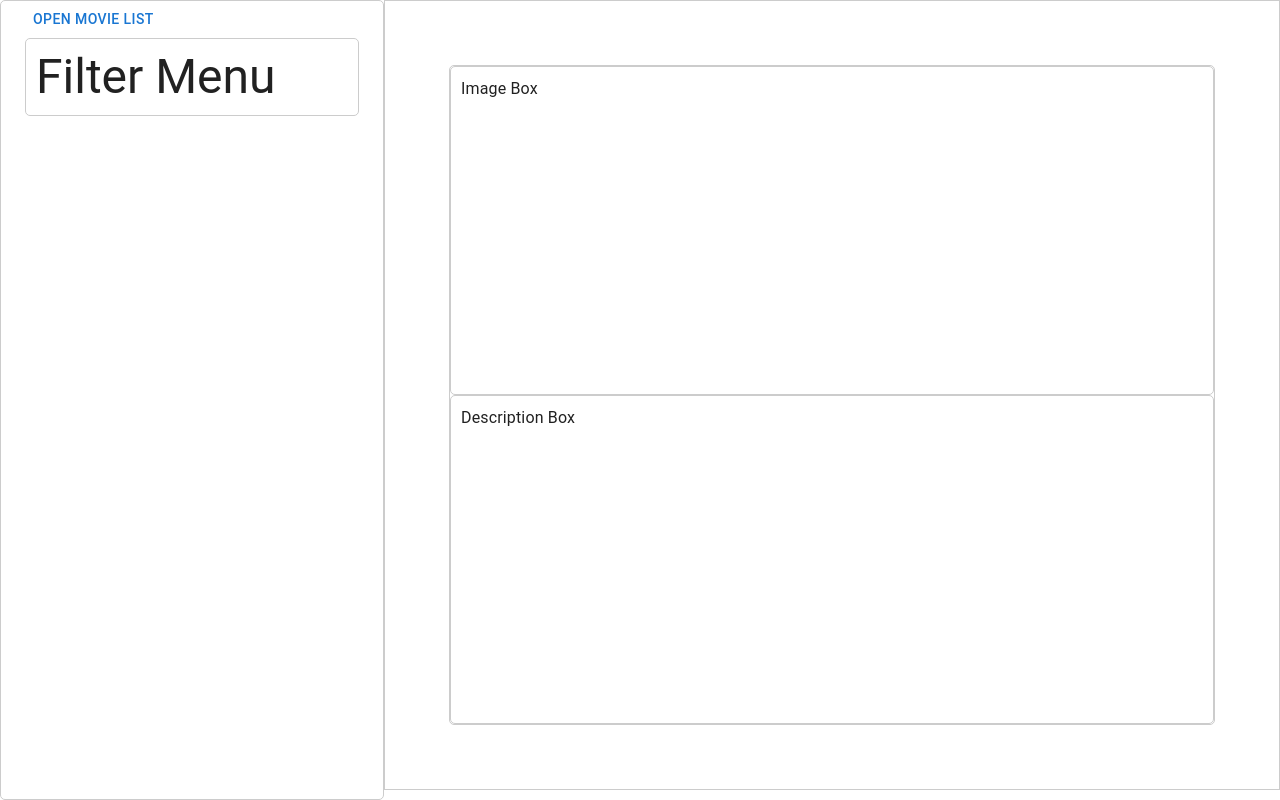
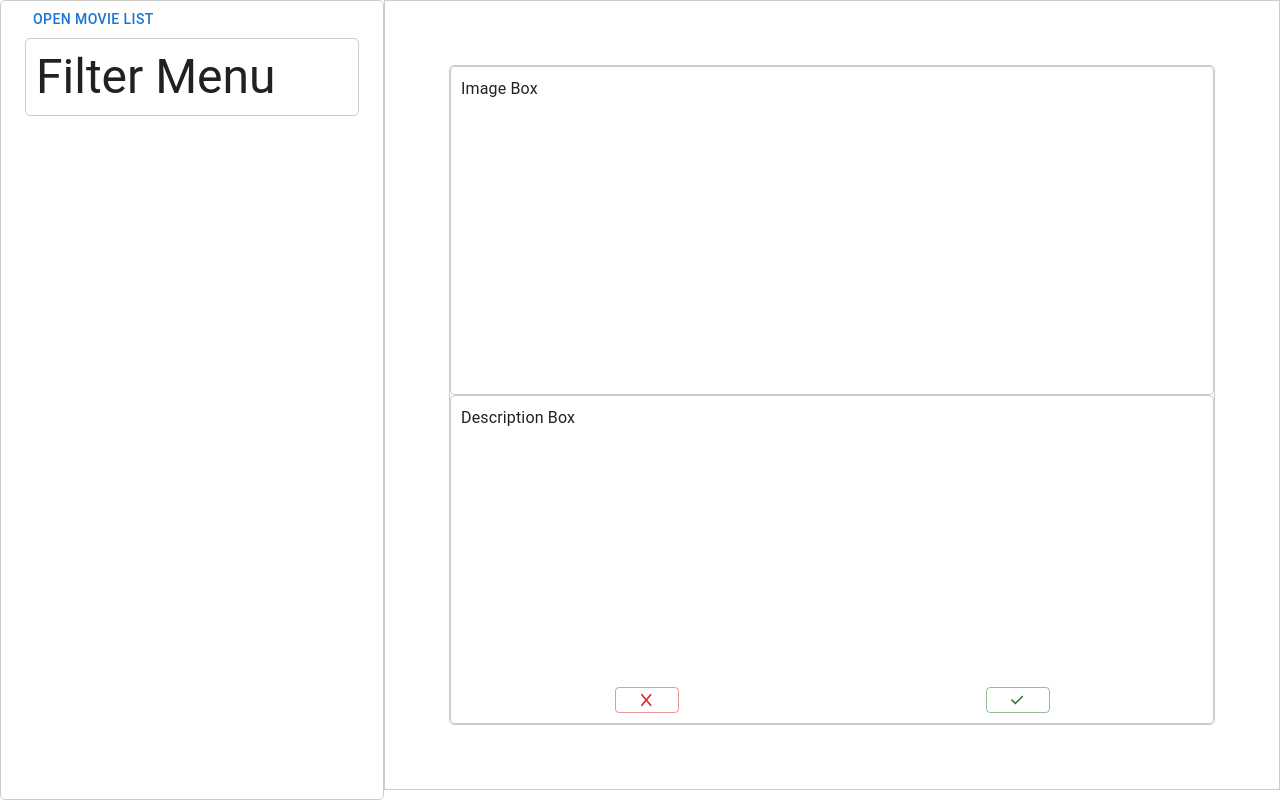
Before and after one commit to erikr19/HackViolet_2024, a React (Create React App) app in the folder kino_io/: page / in a window 1280 px wide. Built offline with nearby package versions, Linux system fonts and the light colour scheme.

Commit message:
James: added buttons and renamed component.

```diff
--- a/kino_io/package.json
+++ b/kino_io/package.json
@@ -6,6 +6,9 @@
     "@emotion/react": "^11.11.3",
     "@emotion/styled": "^11.11.0",
     "@fontsource/roboto": "^5.0.8",
+    "@fortawesome/fontawesome-svg-core": "^6.5.1",
+    "@fortawesome/free-solid-svg-icons": "^6.5.1",
+    "@fortawesome/react-fontawesome": "^0.2.0",
     "@mui/material": "^5.15.7",
     "@mui/styled-engine-sc": "^6.0.0-alpha.14",
     "@testing-library/jest-dom": "^5.17.0",
--- a/kino_io/src/components/MovieCard/MovieCard.js
+++ b/kino_io/src/components/MovieCard/MovieCard.js
@@ -1,21 +1,26 @@
 import React, { useState } from 'react';
-import { Box } from '@mui/material';
+import { Box, Button } from '@mui/material';
+import { FontAwesomeIcon } from '@fortawesome/react-fontawesome';
+import { faX, faCheck } from '@fortawesome/free-solid-svg-icons';
+
+
+
 
 const movieCardStyle = {
-    width: '100%', // Set the width to 100% to ensure a fixed size within the parent container
-    maxWidth: '70%', // Limit the maximum width to 70% of the available space
-    padding: '5%', // Add 5% padding on all sides
+    width: '100%',
+    maxWidth: '70%',
+    padding: '5%',
     border: '1px solid #ccc',
     marginBottom: '10px',
 };
 
 const boxStyle = {
-    flex: '1', // This ensures each box takes up equal space
+    flex: '1',
     border: '1px solid #ccc',
     borderRadius: '5px',
     padding: '10px',
-    display: 'flex', // Added to ensure content inside is flex
-    flexDirection: 'column', // Adjust content direction
+    display: 'flex',
+    flexDirection: 'column',
 };
 
 function MovieCard({
@@ -45,6 +50,14 @@ function MovieCard({
                     Description Box
                     {/* get currMovie description and display */}
                     {/* two buttons, one to like and one to dislike */}
+                    <Box sx={{ display: 'flex', width: '100%', justifyContent: 'space-around', marginTop: 'auto' }}>
+                        <Button variant="outlined" color="error" onClick={handleDisliking} >
+                            <FontAwesomeIcon icon={faX} />
+                        </Button>
+                        <Button variant="outlined" color="success" onClick={handleLiking} >
+                            <FontAwesomeIcon icon={faCheck} />
+                        </Button>
+                    </Box>
                 </Box>
             </Box>
         </div>
--- a/kino_io/src/components/SideMenu/MovieList.js
+++ b/kino_io/src/components/SideMenu/MovieListModal.js
@@ -8,7 +8,7 @@ const movieListStyle = {
     marginBottom: '10px',
 };
 
-function MovieList() {
+function MovieListModal() {
     return (
         <div style={movieListStyle}>
             <Box component="div" sx={{ display: 'inline' }}>Movie List</Box>
@@ -16,4 +16,4 @@ function MovieList() {
     );
 }
 
-export default MovieList;
+export default MovieListModal;
--- a/kino_io/src/components/SideMenu/SideMenu.js
+++ b/kino_io/src/components/SideMenu/SideMenu.js
@@ -2,7 +2,7 @@ import React, { useState } from 'react';
 
 import { Button, Container, CssBaseline, Grid } from '@mui/material';
 import FilterMenu from './FilterMenu';
-// import MovieList from './MovieList';
+// import MovieListModal from './MovieListModal';
 
 function SideMenu() {
 
```
Also changed, not shown: 1 other file (tests, documents, lock files or other folders).
